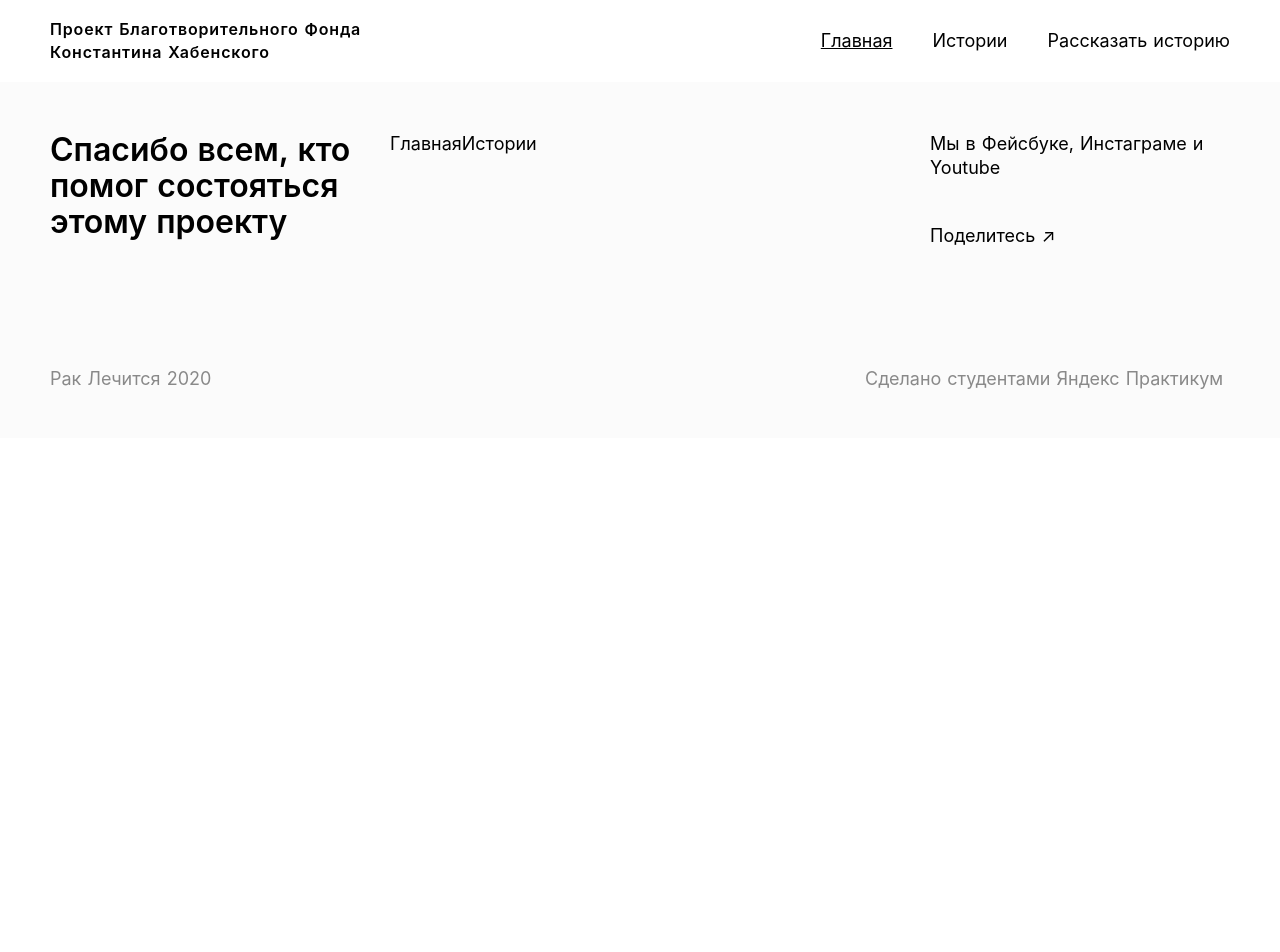
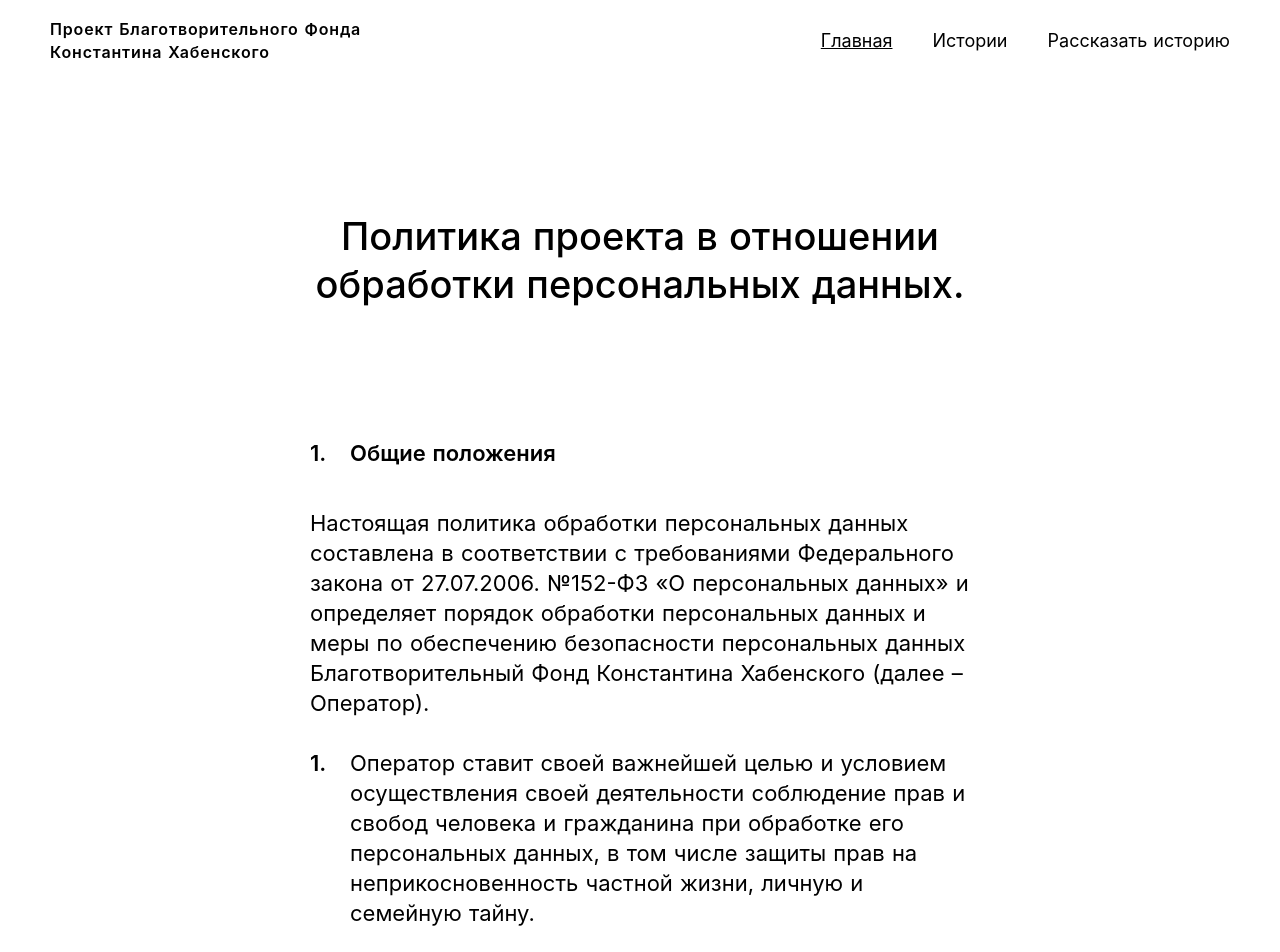
Before and after one commit to sanyamaks/nuxt-training, a Nuxt app: page /policy in a window 1280 px wide. Shown: the top 952 px of the page. Before the commit the page ends 800 px from the top, so only its background shows below. Built offline with nearby package versions, Linux system fonts and the light colour scheme.

Commit message:
Renamed policy.vue, fixed tag <p> in list

```diff
--- a/pages/privacy.vue
+++ b/pages/policy.vue
@@ -8,7 +8,7 @@
       <li class="policy__section" v-for="section in policy" :key="section.id">
         <h2 class="policy__section-title">{{ section.title }}</h2>
 
-        <p class="policy__section-description" v-if="section.description">
+        <p class="policy__section-text" v-if="section.description">
           {{ section.description }}
         </p>
 
@@ -18,7 +18,9 @@
             v-for="clause in section.clauses"
             :key="clause.id"
           >
-            {{ clause.text }}
+            <p class="policy__section-text">
+              {{ clause.text }}
+            </p>
           </li>
         </ol>
       </li>
@@ -338,7 +340,7 @@
   min-width: 40px; /* PP */
 }
 
-.policy__section-description {
+.policy__section-text {
   font-weight: normal;
   margin-bottom: 30px;
 }
@@ -352,8 +354,6 @@
 }
 
 .policy__clause {
-  font-weight: normal;
-  margin-bottom: 30px;
   display: flex;
 }
 
```
